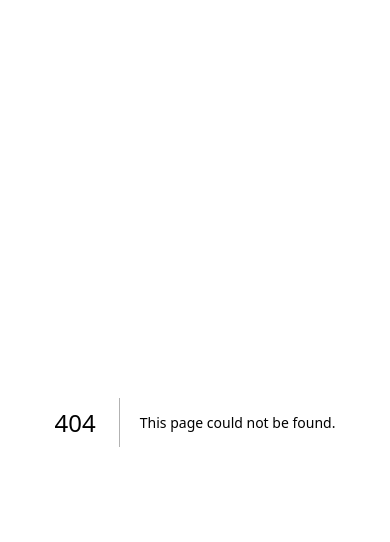
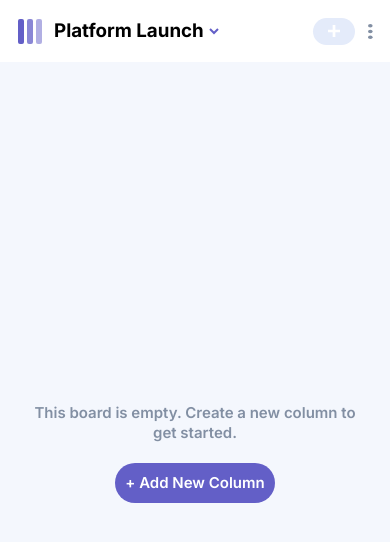
Before and after one commit to ChristianRL23/task-management, a Next.js app: page /1 in a window 390 px wide. Before the commit this address had no page. Shown: the top 542 px of the page. Built offline with nearby package versions, Linux system fonts and the light colour scheme.

Commit message:
Create Empty board view for mobile

```diff
--- /dev/null
+++ b/app/[boardName]/page.tsx
@@ -0,0 +1,20 @@
+import ButtonSmall from '@/components/button-small';
+import Header from '@/components/header';
+
+const BoardPage = () => {
+  return (
+    <main className="bg-sky-blue-light h-screen flex flex-col">
+      <Header />
+      <section className="flex items-center justify-center px-12 grow">
+        <div className="flex flex-col items-center">
+          <h6 className="font-semibold text-gray text-2xl mb-8 text-center">
+            This board is empty. Create a new column to get started.
+          </h6>
+          <ButtonSmall content="+ Add New Column" />
+        </div>
+      </section>
+    </main>
+  );
+};
+
+export default BoardPage;
--- a/app/page.tsx
+++ /dev/null
@@ -1,7 +0,0 @@
-export default function Home() {
-  return (
-    <main>
-      <p>Hello world!</p>
-    </main>
-  );
-}
```
